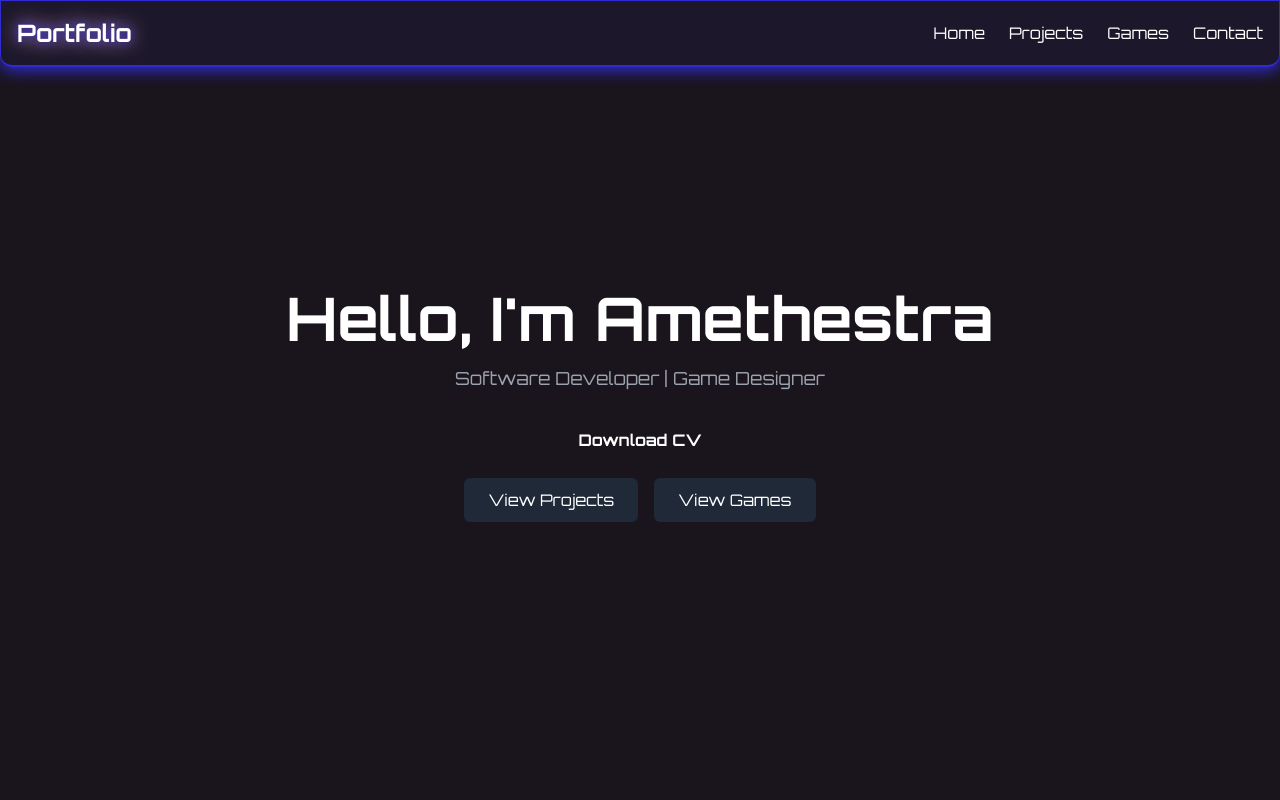
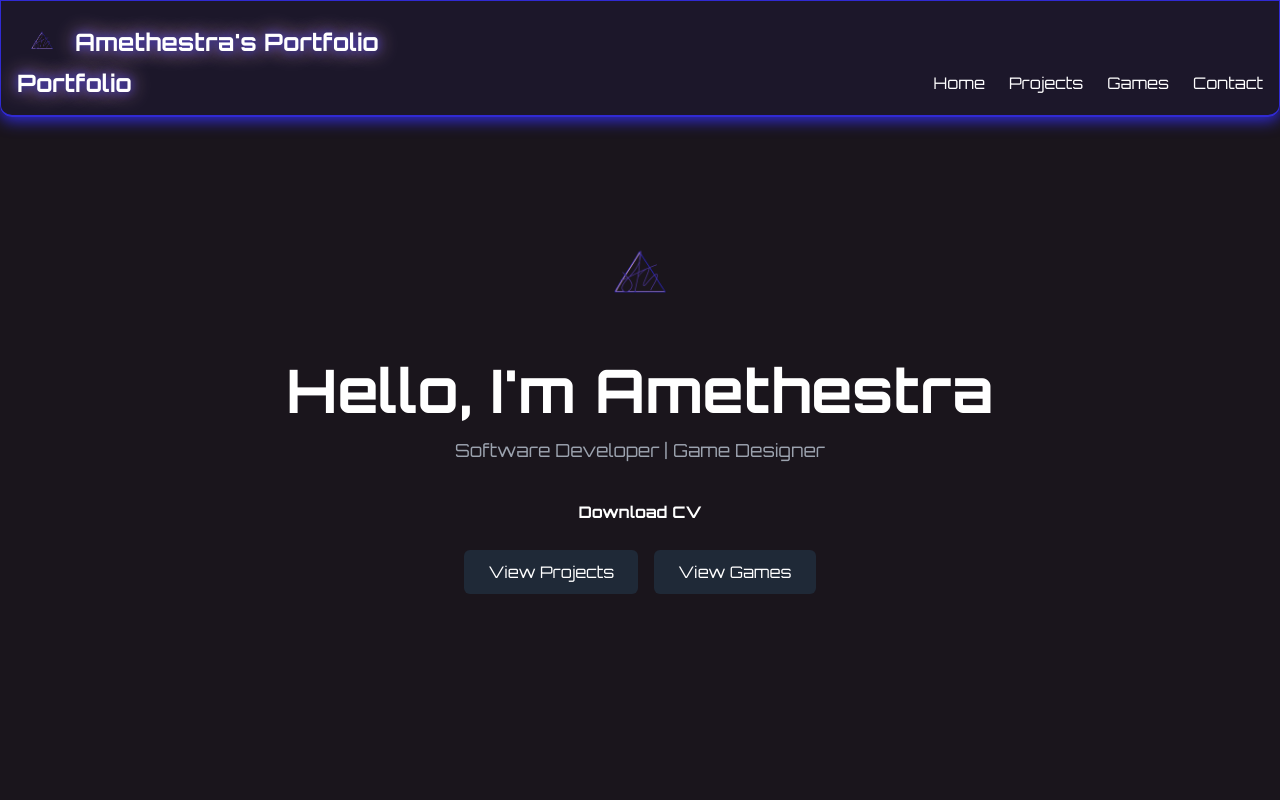
Before and after one commit to Amethestra/Portfolio, a Next.js app: page / in a window 1280 px wide. Shown: the top 800 px of the page. Built offline with nearby package versions, Linux system fonts and the light colour scheme.

Commit message:
Update: Logo Added

```diff
--- a/src/app/page.js
+++ b/src/app/page.js
@@ -1,5 +1,6 @@
 "use client";
 import { motion } from "framer-motion";
+import Image from "next/image";
 import Navbar from "@/components/Navbar";
 import Link from "next/link";
 
@@ -9,6 +10,19 @@ export default function Home() {
       <Navbar />
 
       <div className="flex flex-col items-center justify-center h-screen px-4 text-center">
+        {/* Logo Animation */}
+        <motion.div
+          initial={{ opacity: 0, scale: 0.8 }}
+          animate={{ opacity: 1, scale: 1 }}
+          transition={{ duration: 1 }}
+        >
+          <Image src="/ame_logo.png"
+            alt="logo"
+            width={120}
+            height={120}
+            className="mb-6" />
+        </motion.div>
+
         {/* Title Animation */}
         <motion.h1
           className="text-4xl md:text-6xl font-bold text-neonBlue"
--- a/src/components/Navbar.js
+++ b/src/components/Navbar.js
@@ -1,9 +1,16 @@
 "use client";
 import Link from "next/link";
+import Image from "next/image";
 
 export default function Navbar() {
   return (
     <nav className="glass navbar-overlay fixed top-0 w-full p-4 z-50">
+      <Link href="/" className = "flex items-center gap-2">
+        <Image src="/ame_logo.png" alt = "logo" width={50} height={50} className="logo"/>
+        <span className="text-electric-cyan text-2xl font-bold glow-text">Amethestra's Portfolio</span>
+      </Link>
+
+
       <div className="container mx-auto flex justify-between items-center">
         <h1 className="text-electric-cyan text-2xl font-bold glow-text">Portfolio</h1>
         <div className="space-x-6">
```
Also changed, not shown: public/ame_logo.png (added).
